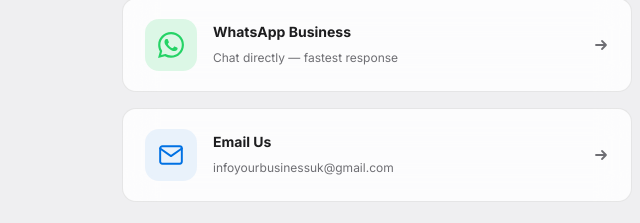
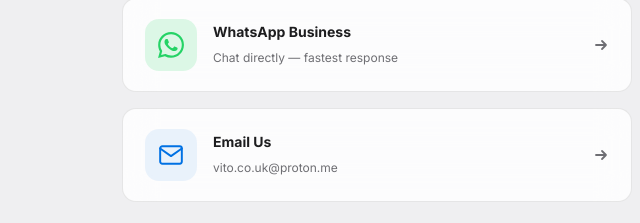
Before and after one commit to vitdevuk/techhub, a website: page index.html in a window 1280 px wide. Shown: the part 3638-3861 px from the top of the page, 0-640 px from the left. Drawn offline with Linux system fonts and the light colour scheme.

Commit message:
Update email to vito.co.uk@proton.me

```diff
--- a/index.html
+++ b/index.html
@@ -1240,7 +1240,7 @@
             </a>
 
             <a
-              href="mailto:infoyourbusinessuk@gmail.com"
+              href="mailto:vito.co.uk@proton.me"
               class="contact-channel contact-channel--email"
             >
               <div class="contact-channel__icon" aria-hidden="true">
@@ -1262,7 +1262,7 @@
               </div>
               <div class="contact-channel__text">
                 <strong>Email Us</strong>
-                <span>infoyourbusinessuk@gmail.com</span>
+                <span>vito.co.uk@proton.me</span>
               </div>
               <svg
                 class="contact-channel__arrow"
```
